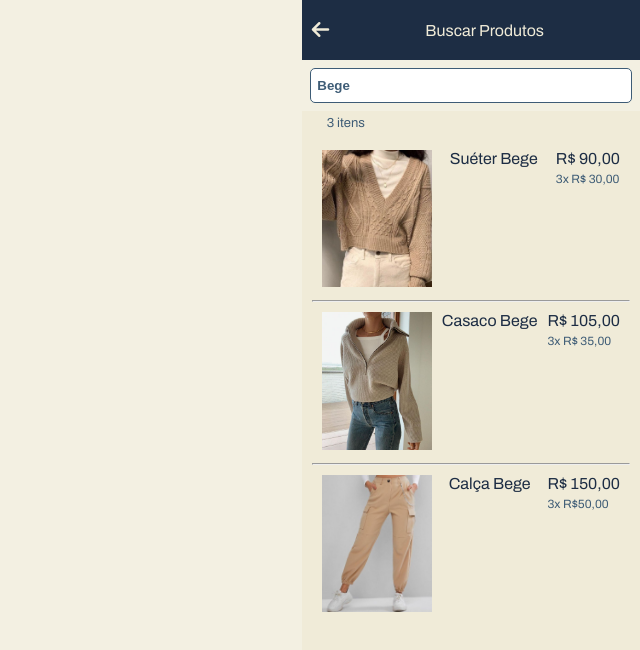
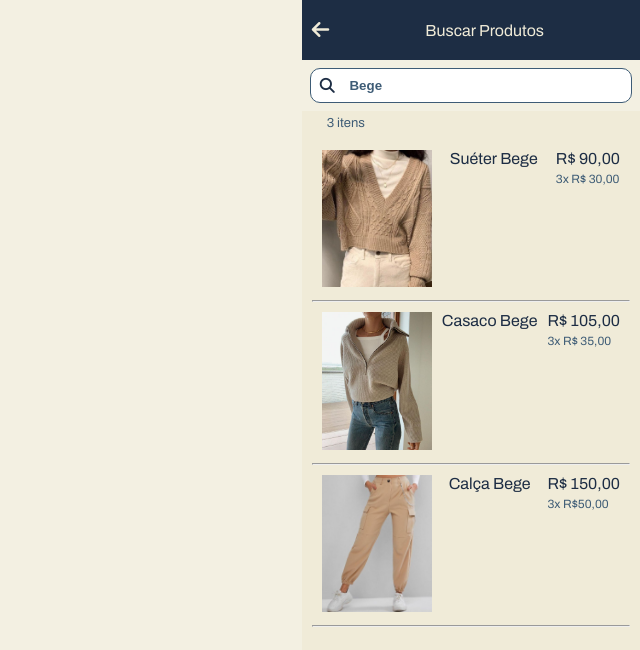
Before and after one commit to hackadev2022/e_commerce_hackadev2022, a website built with Vite: page src/carrinho-busca/busca.html in a window 1280 px wide. Shown: the whole page, without its empty margins (640-1280 px from the left). Built offline with nearby package versions, Linux system fonts and the light colour scheme.

Commit message:
Melhorado html e css

```diff
--- a/src/carrinho-busca/basic.css
+++ b/src/carrinho-busca/basic.css
@@ -88,7 +88,7 @@ img{
 figcaption{
     font-size: 13px;
     padding-top: 3px;
-    padding-left: 15px;
+    padding-left: 13px;
     color: #3e5c76;
     cursor: pointer;
 }
@@ -139,10 +139,11 @@ footer{
 .minus-products, .plus-products{
     border-color: #1d2d44;
     border-style: solid;
-    padding-right: 5px;
-    padding-left: 5px;
-    padding-top: 3px;
-    padding-bottom: 3px;
+    border-radius: 15px;
+    padding-right: 6px;
+    padding-left: 6px;
+    padding-top: 4px;
+    padding-bottom: 4px;
     background-color: #f0ebd8;
     cursor: pointer;
 }
@@ -155,14 +156,20 @@ footer{
     color: #3e5c76;
     width: 100%;
     height: 35px;
-    display: block;
-    margin: 0 auto;
-    border-radius: 5px;
-    border: 1.4px;
-    border-style: solid;
-    border-color: #3e5c76;
+    display: flex;
+    justify-content: center;
+    border-radius: 10px;
+    border: 1.4px solid #3e5c76;
     font-weight: bold;
-    padding-left: 2%;
+    padding-left: 12%;
+    padding-right: 2%;
+}
+
+#back i{
+  font-size: 15px;
+  position: absolute;
+  top: 78px;
+  margin-left: 10px;
 }
 
 #back{
--- a/src/carrinho-busca/busca.html
+++ b/src/carrinho-busca/busca.html
@@ -18,6 +18,7 @@
         <div></div>
     </header>
     <div id="back">
+        <a href="#"><i class="fa-solid fa-magnifying-glass"></i></a>
         <input type="search" id="busca" name="busca" value="Bege">
     </div>
     <main>
@@ -75,6 +76,7 @@
                     </li>
                 </ul>
             </li>
+            <hr>
         </ul>
     </main>
 </body>
```
